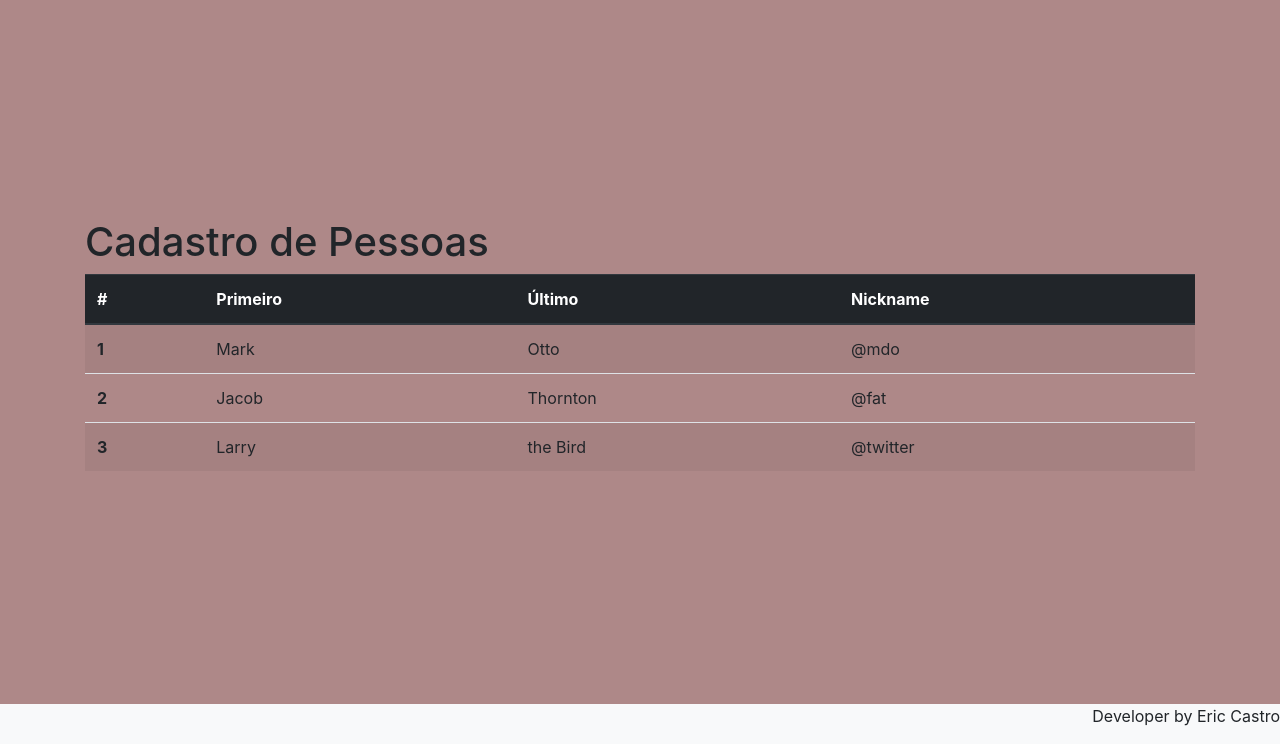
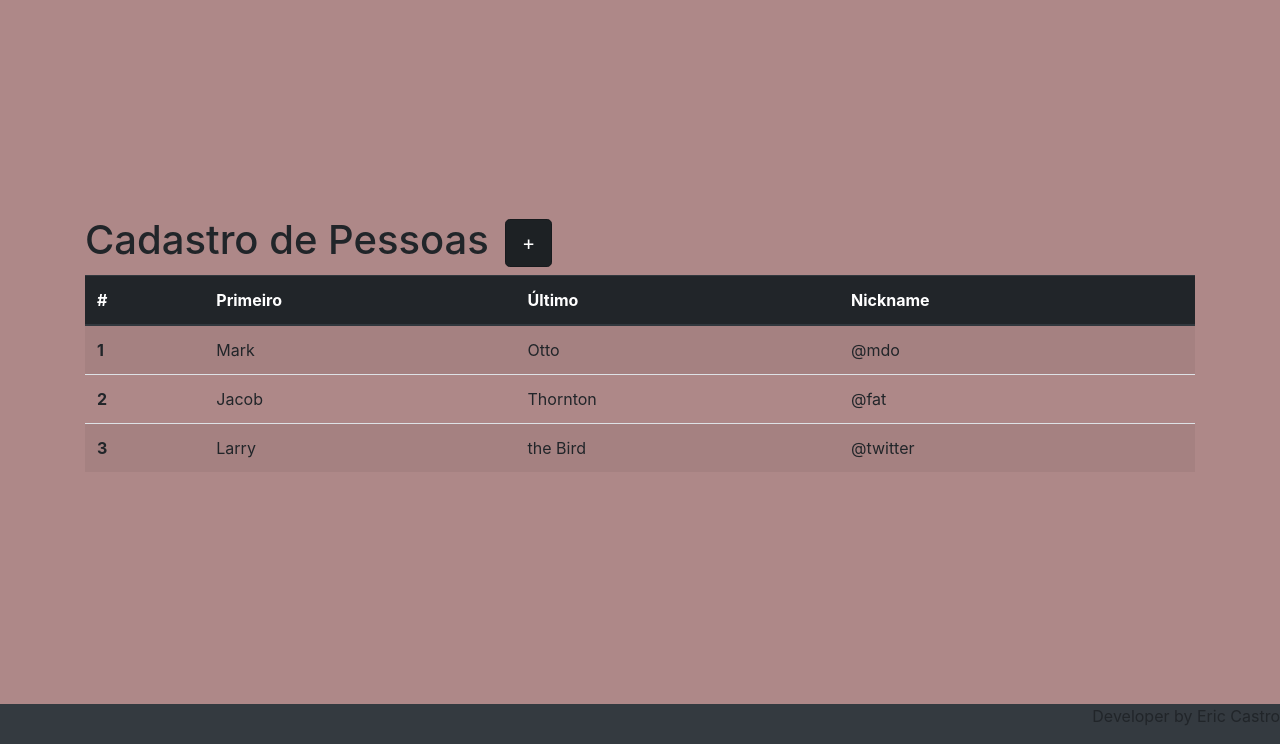
Before and after one commit to ericastro/PentaxialCRUD, a PHP site: page / in a window 1280 px wide. Shown: the part 56-800 px from the top of the page. Run offline with PHP 8.4, Linux system fonts and the light colour scheme.

Commit message:
Update index.php
Inclusão do botão para incluir uma nova pessoa

```diff
--- a/index.php
+++ b/index.php
@@ -37,7 +37,8 @@
 	<div class="container">
 		<div class="row">
 			<div class="col-12">
-				<h1>Cadastro de Pessoas</h1>
+				<h1>Cadastro de Pessoas<a href="create.php" class="btn btn-secondary btn-dark btn-lg active ml-3" role="button" aria-pressed="true">+</a></h1>
+
 			</div>
 		</div>
 		<div class="row">
@@ -77,7 +78,7 @@
 	</div>
 	<!-- Container Principal -->
 
-	<footer class="fixed-bottom bg-light">
+	<footer class="fixed-bottom bg-dark footer-color">
 		<p class="text-right wh-100">Developer by Eric Castro</p>
 	</footer>
 
```
